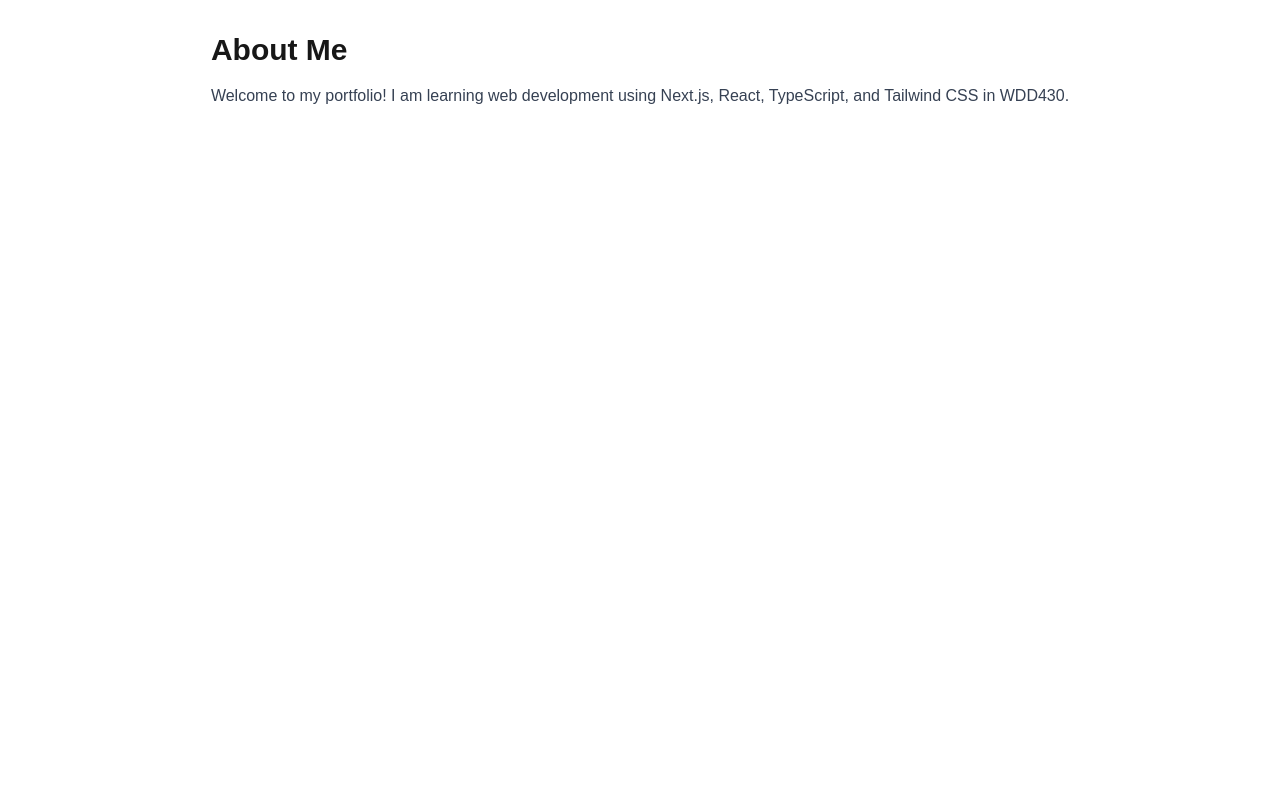
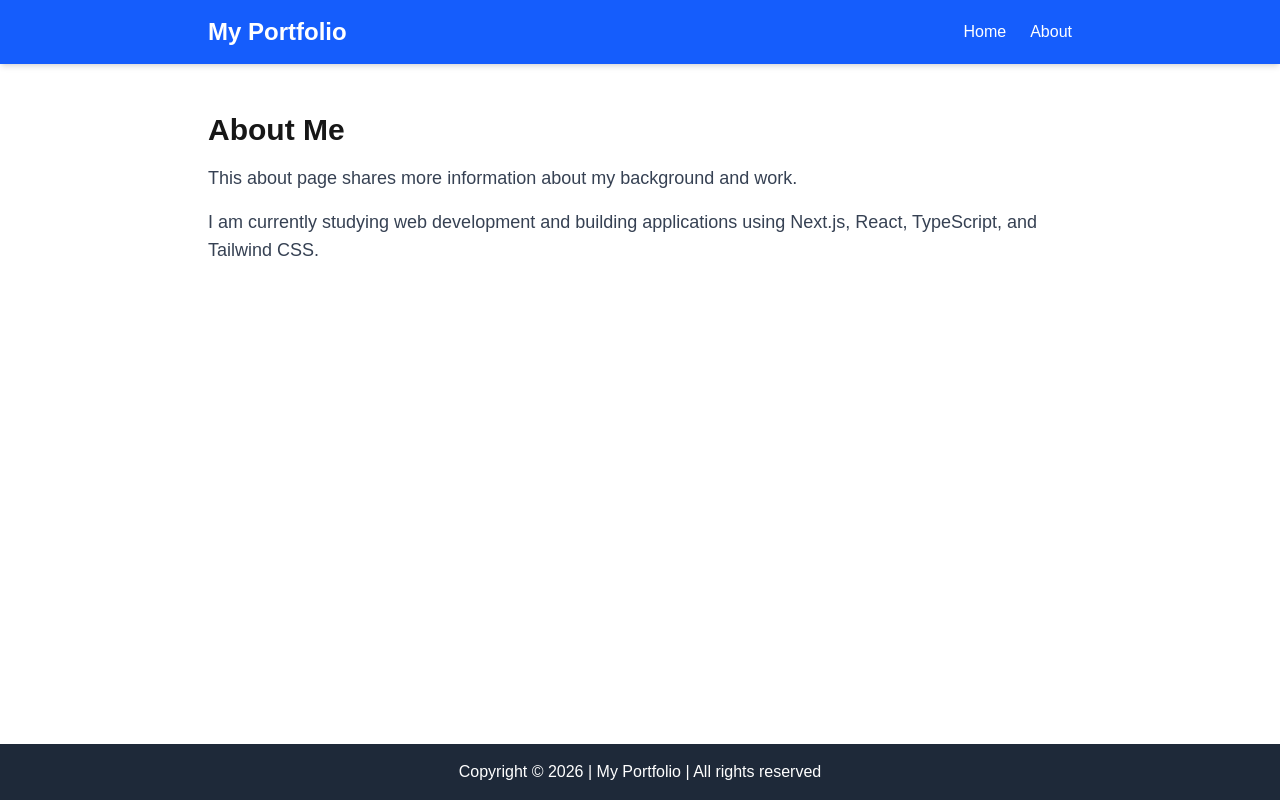
Before and after one commit to redheadw/wdd430-portfolio, a Next.js app: page /about in a window 1280 px wide. Built offline with nearby package versions, Linux system fonts and the light colour scheme.

Commit message:
Add portfolio layout home and about pages

```diff
--- a/app/about/page.tsx
+++ b/app/about/page.tsx
@@ -1,13 +1,19 @@
-export default function AboutPage() {
+export default function About() {
   return (
-    <main className="max-w-4xl mx-auto px-4 py-8">
-      <h1 className="text-3xl font-bold mb-4">
+    <main className="max-w-4xl mx-auto px-4 py-12">
+      <h2 className="text-3xl font-bold mb-4">
         About Me
-      </h1>
-      <p className="text-gray-700">
-        Welcome to my portfolio! I am learning web
-        development using Next.js, React, TypeScript,
-        and Tailwind CSS in WDD430.
+      </h2>
+
+      <p className="text-lg text-gray-700">
+        This about page shares more information
+        about my background and work.
+      </p>
+
+      <p className="text-lg text-gray-700 mt-4">
+        I am currently studying web development
+        and building applications using Next.js,
+        React, TypeScript, and Tailwind CSS.
       </p>
     </main>
   );
--- a/app/layout.tsx
+++ b/app/layout.tsx
@@ -1,29 +1,27 @@
+import "./globals.css";
+import Header from "@/components/Header";
+import Footer from "@/components/Footer";
 import type { Metadata } from "next";
-import { Geist, Geist_Mono } from "next/font/google";
-import "./globals.css";
-
-const geistSans = Geist({
-  variable: "--font-geist-sans",
-  subsets: ["latin"],
-});
-
-const geistMono = Geist_Mono({
-  variable: "--font-geist-mono",
-  subsets: ["latin"],
-});
 
 export const metadata: Metadata = {
-  title: "Create Next App",
-  description: "Generated by create next app",
+  title: "WDD430 Portfolio",
+  description: "My web development portfolio",
 };
 
-export default function RootLayout({ children }: LayoutProps<"/">) {
+export default function RootLayout({
+  children,
+}: {
+  children: React.ReactNode;
+}) {
   return (
-    <html
-      lang="en"
-      className={`${geistSans.variable} ${geistMono.variable} h-full antialiased`}
-    >
-      <body className="min-h-full flex flex-col">{children}</body>
+    <html lang="en">
+      <body className="min-h-screen flex flex-col bg-white text-gray-900">
+        <Header />
+        <div className="flex-1">
+          {children}
+        </div>
+        <Footer />
+      </body>
     </html>
   );
 }
--- a/app/page.tsx
+++ b/app/page.tsx
@@ -1,69 +1,39 @@
-import Image from "next/image";
+import ProjectList from "@/components/ProjectList";
+
+const projects = [
+  {
+    title: "My First Project",
+    description: "Replace this with an accurate description of a project I built.",
+    technologies: ["HTML", "CSS", "JavaScript"],
+    link: "",
+  },
+  {
+    title: "My Second Project",
+    description: "Replace this with an accurate description of another project I built.",
+    technologies: ["HTML", "CSS", "JavaScript"],
+    link: "",
+  },
+];
 
 export default function Home() {
   return (
-    <div className="flex flex-col flex-1 items-center justify-center bg-zinc-50 font-sans dark:bg-black">
-      <main className="flex flex-1 w-full max-w-3xl flex-col items-center justify-between py-32 px-16 bg-white dark:bg-black sm:items-start">
-        <Image
-          className="dark:invert h-5 w-[100px]"
-          src="/next.svg"
-          alt="Next.js logo"
-          width={100}
-          height={20}
-          priority
-        />
-        <div className="flex flex-col items-center gap-6 text-center sm:items-start sm:text-left">
-          <h1 className="max-w-xs text-3xl font-semibold leading-10 tracking-tight text-black dark:text-zinc-50">
-            To get started, edit the{" "}
-            <code className="rounded bg-black/[.06] px-1.5 py-0.5 font-mono text-[0.9em] dark:bg-white/[.08]">
-              page.tsx
-            </code>{" "}
-            file.
-          </h1>
-          <p className="max-w-md text-lg leading-8 text-zinc-600 dark:text-zinc-400">
-            Looking for a starting point or more instructions? Head over to{" "}
-            <a
-              href="https://vercel.com/templates?framework=next.js&utm_source=create-next-app&utm_medium=appdir-template-tw&utm_campaign=create-next-app"
-              className="font-medium text-zinc-950 dark:text-zinc-50"
-            >
-              Templates
-            </a>{" "}
-            or the{" "}
-            <a
-              href="https://nextjs.org/learn?utm_source=create-next-app&utm_medium=appdir-template-tw&utm_campaign=create-next-app"
-              className="font-medium text-zinc-950 dark:text-zinc-50"
-            >
-              Learning
-            </a>{" "}
-            center.
-          </p>
-        </div>
-        <div className="flex flex-col gap-4 text-base font-medium sm:flex-row">
-          <a
-            className="flex h-12 w-full items-center justify-center gap-2 rounded-full bg-foreground px-5 text-background transition-colors hover:bg-[#383838] dark:hover:bg-[#ccc] md:w-[158px]"
-            href="https://vercel.com/new?utm_source=create-next-app&utm_medium=appdir-template-tw&utm_campaign=create-next-app"
-            target="_blank"
-            rel="noopener noreferrer"
-          >
-            <Image
-              className="dark:invert h-[14px] w-4"
-              src="/vercel.svg"
-              alt="Vercel logomark"
-              width={16}
-              height={14}
-            />
-            Deploy Now
-          </a>
-          <a
-            className="flex h-12 w-full items-center justify-center rounded-full border border-solid border-black/[.08] px-5 transition-colors hover:border-transparent hover:bg-black/[.04] dark:border-white/[.145] dark:hover:bg-[#1a1a1a] md:w-[158px]"
-            href="https://nextjs.org/docs?utm_source=create-next-app&utm_medium=appdir-template-tw&utm_campaign=create-next-app"
-            target="_blank"
-            rel="noopener noreferrer"
-          >
-            Documentation
-          </a>
-        </div>
-      </main>
-    </div>
+    <main className="max-w-4xl mx-auto px-4 py-12">
+      <section className="text-center py-12">
+        <h1 className="text-4xl font-bold mb-4">
+          My Portfolio
+        </h1>
+        <p className="text-lg text-gray-700">
+          Welcome to my WDD430 portfolio! I am learning
+          full-stack web development using Next.js,
+          React, TypeScript, and Tailwind CSS.
+        </p>
+      </section>
+
+      <h2 className="text-2xl font-bold mb-6">
+        My Projects
+      </h2>
+
+      <ProjectList projects={projects} />
+    </main>
   );
 }
```
